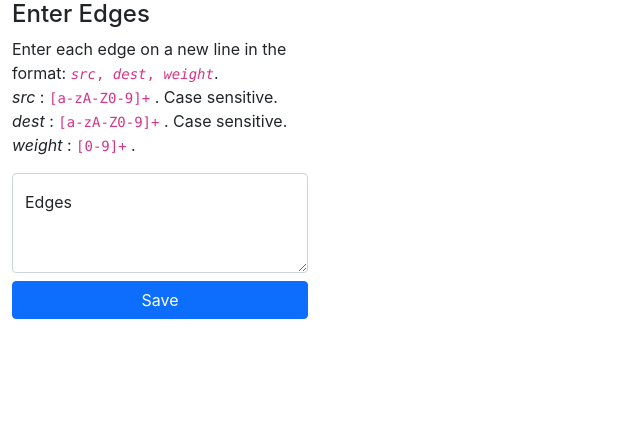
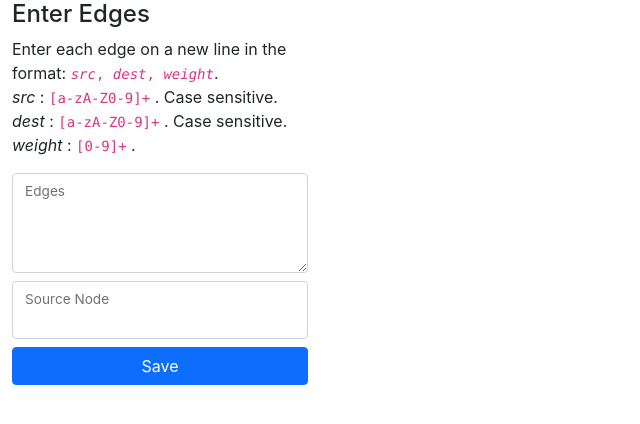
Before and after one commit to shashwatrathod/bellman-ford-visualizer, a React (Create React App) app: page / in a window 1280 px wide. Shown: the top 424 px of the page, without its empty margins (0-640 px from the left). Built offline with nearby package versions, Linux system fonts and the light colour scheme.

Commit message:
added source inout and validations

```diff
--- a/package.json
+++ b/package.json
@@ -6,6 +6,7 @@
     "@testing-library/jest-dom": "^5.16.4",
     "@testing-library/react": "^13.2.0",
     "@testing-library/user-event": "^13.5.0",
+    "clsx": "^1.1.1",
     "react": "^18.1.0",
     "react-dom": "^18.1.0",
     "react-scripts": "5.0.1",
--- a/src/components/graph-input/GraphInput.jsx
+++ b/src/components/graph-input/GraphInput.jsx
@@ -1,7 +1,11 @@
+import clsx from "clsx";
 import React, { useState } from "react";
 
 const GraphInput = () => {
   const [edgesText, setEdgesText] = useState("");
+  const [sourceText, setSourceText] = useState("");
+  const [edgesValid, setEdgesValid] = useState(true);
+  const [sourceValid, setSourceValid] = useState(true);
 
   const nodeNameValid = (nodeName) => {
     const regex = /[a-zA-Z0-9]+/gm;
@@ -13,33 +17,75 @@ const GraphInput = () => {
     return regex.test(edgeWeight);
   };
 
+  const edgesTextInvalid = (_edgesText) => {
+    const lineInvalid = (line) => {
+      const components = line.split(",");
+
+      if (components.length !== 3) return true;
+
+      if (
+        !nodeNameValid(components[0].trim()) ||
+        !nodeNameValid(components[1].trim()) ||
+        !edgeWeightValid(components[2].trim())
+      )
+        return true;
+
+      return false;
+    };
+    const lines = _edgesText.split("\n");
+
+    return lines.some((line) => lineInvalid(line));
+  };
+
+  const edgesTextOnChange = (e) => {
+    const newValue = e.target.value;
+    setEdgesText(newValue);
+
+    if (edgesTextInvalid(newValue)) {
+      setEdgesValid(false);
+    } else {
+      setEdgesValid(true);
+    }
+  };
+
+  const sourceOnChange = (e) => {
+    const newValue = e.target.value;
+    setSourceText(newValue);
+
+    if (!nodeNameValid(newValue)) {
+      setSourceValid(false);
+      return;
+    }
+
+    if (!edgesText.includes(newValue)) {
+      setSourceValid(false);
+      return;
+    }
+
+    setSourceValid(true);
+  };
+
   const onSaveClick = () => {
+    if (!sourceValid || !edgesValid) {
+      return;
+    }
+
+    // Reaching here means that source and edges are already valid. So no need too check again
     const edgesLine = edgesText.split("\n");
     const edges = [];
 
     edgesLine.forEach((line) => {
       const components = line.split(",");
-      if (components.length !== 3) {
-        // Throw some error
-      }
 
       let src = components[0].trim();
       let dest = components[1].trim();
       let weight = components[2].trim();
 
-      if (
-        nodeNameValid(src) &&
-        nodeNameValid(dest) &&
-        edgeWeightValid(weight)
-      ) {
-        edges.push({
-          src,
-          dest,
-          weight: parseInt(weight),
-        });
-      } else {
-        // Throw some error
-      }
+      edges.push({
+        src,
+        dest,
+        weight: parseInt(weight),
+      });
     });
 
     console.log(edges);
@@ -60,16 +106,27 @@ const GraphInput = () => {
       </p>
       <div className="form-floating">
         <textarea
-          className="form-control fs-4"
-          placeholder="Leave a comment here"
+          className={clsx("form-control", "fs-4", {
+            "is-invalid": !edgesValid,
+          })}
           id="graph-edges-input"
           value={edgesText}
-          onChange={(e) => {
-            setEdgesText(e.target.value);
-          }}
+          onChange={edgesTextOnChange}
           style={{ height: "100px" }}
         ></textarea>
         <label htmlFor="graph-edges-input">Edges</label>
+      </div>
+      <div class="form-floating my-2">
+        <input
+          type="text"
+          className={clsx("form-control", "fs-4", {
+            "is-invalid": !sourceValid,
+          })}
+          id="source-input"
+          value={sourceText}
+          onChange={sourceOnChange}
+        />
+        <label htmlFor="source-input">Source Node</label>
       </div>
       <div className="d-grid my-2">
         <button className="btn btn-primary" type="button" onClick={onSaveClick}>
```
Also changed, not shown: 1 other file (tests, documents, lock files or other folders).
